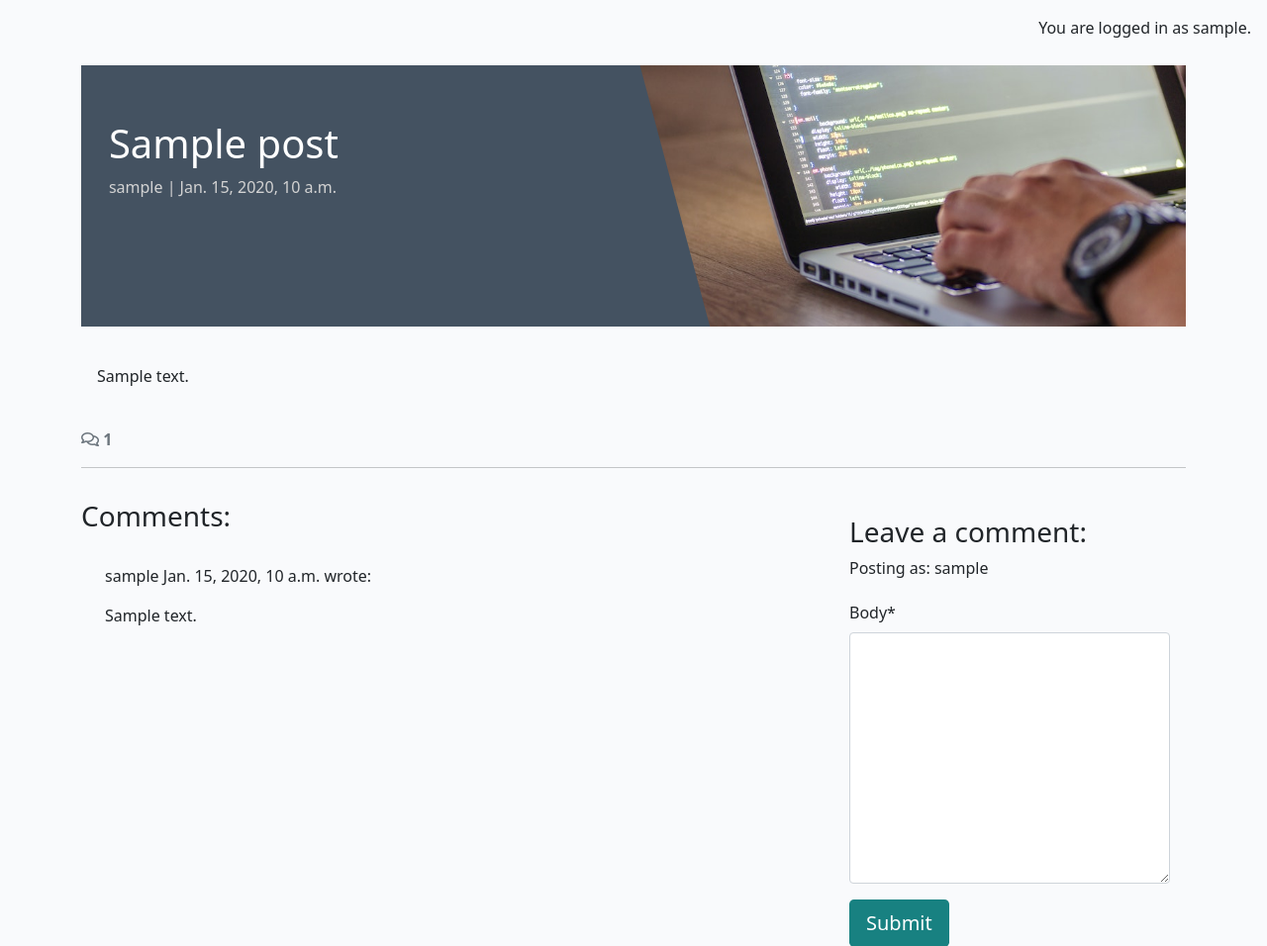
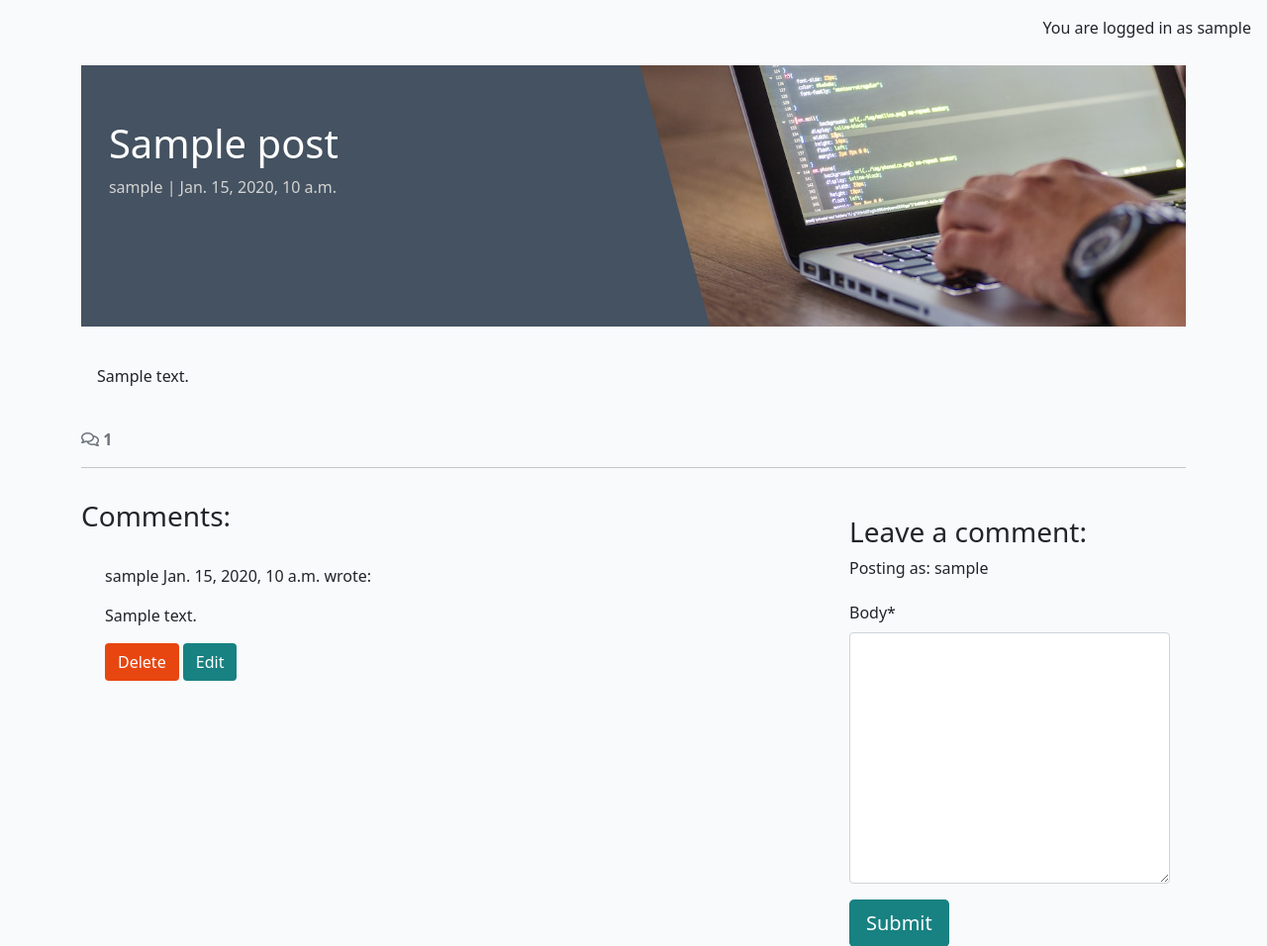
Before and after one commit to Jordalenko/django_blog, a Django app: a page that uses templates/base.html in a window 1280 px wide. Shown: the part 60-1016 px from the top of the page at 99% size. Run offline with Django 4.2, Linux system fonts and the light colour scheme; a user stored in the database is signed in; tables that the repository leaves empty hold one stand-in row (values such as "Sample post"); some libraries are stand-ins or nearby versions.

Commit message:
Add Comment edit and delete functionality.

```diff
--- a/blog/templates/blog/post_detail.html
+++ b/blog/templates/blog/post_detail.html
@@ -66,6 +66,10 @@
                         This comment is awaiting approval
                     </p>
                     {% endif %}
+                    {% if user.is_authenticated and comment.author == user %}
+                    <button class="btn btn-delete" comment_id="{{ comment.id }}">Delete</button>
+                    <button class="btn btn-edit" comment_id="{{ comment.id }}">Edit</button>
+                    {% endif %}
                 </div>
                 <!-- Our for loop ends here -->
                 {% endfor %}
@@ -77,12 +81,10 @@
                 {% if user.is_authenticated %}
                 <h3>Leave a comment:</h3>
                 <p>Posting as: {{ user.username }}</p>
-        <form id="commentForm" method="post"
-          style="margin-top: 1.3em;">
+                <form id="commentForm" method="post" style="margin-top: 1.3em;">
                     {{ comment_form | crispy }}
                     {% csrf_token %}
-          <button id="submitButton" type="submit"
-            class="btn btn-signup btn-lg">Submit</button>
+                    <button id="submitButton" type="submit" class="btn btn-signup btn-lg">Submit</button>
                 </form>
                 {% else %}
                 <p>Log in to leave a comment</p>
@@ -91,5 +93,29 @@
         </div>
     </div>
 </div>
+<!-- Delete confirmation modal -->
+<div class="modal fade" id="deleteModal" tabindex="-1" aria-labelledby="deleteModalLabel" aria-hidden="true">
+    <div class="modal-dialog">
+        <div class="modal-content">
+            <div class="modal-header">
+                <h5 class="modal-title" id="deleteModalLabel">Delete comment?</h5>
+                <button type="button" class="btn-close" data-bs-dismiss="modal" aria-label="Close"></button>
+            </div>
+            <div class="modal-body">
+                Are you sure you want to delete your comment?
+                This action cannot be undone.
+            </div>
+            <div class="modal-footer">
+                <button type="button" class="btn btn-secondary" data-bs-dismiss="modal">Close</button>
+                <a id="deleteConfirm" href="#" class="btn
+          btn-danger">Delete</a>
+            </div>
+        </div>
+    </div>
+</div>
 
 {% endblock content %}
+
+{% block extras %}
+<script src="{% static 'js/comments.js' %}"></script>
+{% endblock %}
--- a/blog/urls.py
+++ b/blog/urls.py
@@ -4,4 +4,6 @@ from django.urls import path
 urlpatterns = [
     path('', views.PostList.as_view(), name='home'),
     path('<slug:slug>/', views.post_detail, name='post_detail'),
+    path('<slug:slug>/edit_comment/<int:comment_id>', views.comment_edit, name='comment_edit'),
+    path('<slug:slug>/delete_comment/<int:comment_id>', views.comment_delete, name='comment_delete'),
 ]
--- a/blog/views.py
+++ b/blog/views.py
@@ -1,7 +1,8 @@
-from django.shortcuts import render, get_object_or_404
+from django.shortcuts import render, get_object_or_404, reverse
 from django.views import generic
 from django.contrib import messages
-from .models import Post
+from django.http import HttpResponseRedirect
+from .models import Post, Comment
 from .forms import CommentForm
 
 # Create your views here.
@@ -9,6 +10,7 @@ class PostList(generic.ListView):
     queryset = Post.objects.filter(status=1)
     template_name = "blog/index.html"
     paginate_by = 6
+
 
 def post_detail(request, slug):
     """
@@ -28,8 +30,9 @@ def post_detail(request, slug):
     post = get_object_or_404(queryset, slug=slug)
     comments = post.comments.all().order_by("-created_on")
     comment_count = post.comments.filter(approved=True).count()
+
     if request.method == "POST":
-        # print("Received a POST request")
+        print("Received a POST request")
         comment_form = CommentForm(data=request.POST)
         if comment_form.is_valid():
             comment = comment_form.save(commit=False)
@@ -39,19 +42,59 @@ def post_detail(request, slug):
             messages.add_message(
                 request, messages.SUCCESS,
                 'Comment submitted and awaiting approval'
-    )
+            )
 
     comment_form = CommentForm()
 
-    # print("About to render template")
+    print("About to render template")
 
     return render(
-    request,
-    "blog/post_detail.html",
-    {
-        "post": post,
-        "comments": comments,
-        "comment_count": comment_count,
-        "comment_form": comment_form,
-    }
-)
+        request,
+        "blog/post_detail.html",
+        {
+            "post": post,
+            "comments": comments,
+            "comment_count": comment_count,
+            "comment_form": comment_form,
+        },
+    )
+
+
+def comment_edit(request, slug, comment_id):
+    """
+    view to edit comments
+    """
+    if request.method == "POST":
+
+        queryset = Post.objects.filter(status=1)
+        post = get_object_or_404(queryset, slug=slug)
+        comment = get_object_or_404(Comment, pk=comment_id)
+        comment_form = CommentForm(data=request.POST, instance=comment)
+
+        if comment_form.is_valid() and comment.author == request.user:
+            comment = comment_form.save(commit=False)
+            comment.post = post
+            comment.approved = False
+            comment.save()
+            messages.add_message(request, messages.SUCCESS, 'Comment Updated!')
+        else:
+            messages.add_message(request, messages.ERROR, 'Error updating comment!')
+
+    return HttpResponseRedirect(reverse('post_detail', args=[slug]))
+
+
+def comment_delete(request, slug, comment_id):
+    """
+    view to delete comment
+    """
+    queryset = Post.objects.filter(status=1)
+    post = get_object_or_404(queryset, slug=slug)
+    comment = get_object_or_404(Comment, pk=comment_id)
+
+    if comment.author == request.user:
+        comment.delete()
+        messages.add_message(request, messages.SUCCESS, 'Comment deleted!')
+    else:
+        messages.add_message(request, messages.ERROR, 'You can only delete your own comments!')
+
+    return HttpResponseRedirect(reverse('post_detail', args=[slug]))
--- a/codestar/settings.py
+++ b/codestar/settings.py
@@ -28,7 +28,7 @@ TEMPLATES_DIR = os.path.join(BASE_DIR, 'templates')
 SECRET_KEY = os.environ.get("SECRET_KEY")
 
 # SECURITY WARNING: don't run with debug turned on in production!
-DEBUG = True
+DEBUG = False
 
 ALLOWED_HOSTS = [
     '.herokuapp.com',
--- /dev/null
+++ b/static/js/comments.js
@@ -0,0 +1,44 @@
+const editButtons = document.getElementsByClassName("btn-edit");
+const commentText = document.getElementById("id_body");
+const commentForm = document.getElementById("commentForm");
+const submitButton = document.getElementById("submitButton");
+const deleteModal = new bootstrap.Modal(document.getElementById("deleteModal"));
+const deleteButtons = document.getElementsByClassName("btn-delete");
+const deleteConfirm = document.getElementById("deleteConfirm");
+/**
+* Initializes edit functionality for the provided edit buttons.
+*
+* For each button in the `editButtons` collection:
+* - Retrieves the associated comment's ID upon click.
+* - Fetches the content of the corresponding comment.
+* - Populates the `commentText` input/textarea with the comment's content for editing.
+* - Updates the submit button's text to "Update".
+* - Sets the form's action attribute to the `edit_comment/{commentId}` endpoint.
+*/
+for (let button of editButtons) {
+    button.addEventListener("click", (e) => {
+        let commentId = e.target.getAttribute("comment_id");
+        let commentContent = document.getElementById(`comment${commentId}`).innerText;
+        commentText.value = commentContent;
+        submitButton.innerText = "Update";
+        commentForm.setAttribute("action", `edit_comment/${commentId}`);
+    });
+}
+
+/**
+* Initializes deletion functionality for the provided delete buttons.
+*
+* For each button in the `deleteButtons` collection:
+* - Retrieves the associated comment's ID upon click.
+* - Updates the `deleteConfirm` link's href to point to the
+* deletion endpoint for the specific comment.
+* - Displays a confirmation modal (`deleteModal`) to prompt
+* the user for confirmation before deletion.
+*/
+for (let button of deleteButtons) {
+    button.addEventListener("click", (e) => {
+        let commentId = e.target.getAttribute("comment_id");
+        deleteConfirm.href = `delete_comment/${commentId}`;
+        deleteModal.show();
+    });
+}
--- a/static/js/script.js
+++ /dev/null
@@ -1,4 +0,0 @@
-console.log("Life, The Universe and Everything!");
-// This is a simple JavaScript file that logs "Hello, World!" to the console.
-// You can add more functionality here as needed.
-// For example, you can create a function that adds two numbers:
--- a/templates/base.html
+++ b/templates/base.html
@@ -1,9 +1,6 @@
 {% load static %}
 
 {% url 'home' as home_url %}
-
-{% url 'about' as about_url %}
-
 {% url 'account_login' as login_url %}
 {% url 'account_signup' as signup_url %}
 {% url 'account_logout' as logout_url %}
@@ -47,25 +44,18 @@
             <div class="collapse navbar-collapse" id="navbarText">
                 <ul class="navbar-nav me-auto mb-2 mb-lg-0">
                     <li class="nav-item">
-                        <a class="nav-link
-                            {% if request.path == home_url %}active{% endif %}"
-                            aria-current="page"
-                            href="{% url 'home' %}"
-                            >Home</a
-                        >
+                        <a class="nav-link {% if request.path == home_url %}active{% endif %}" aria-current="page"
+                            href="{% url 'home' %}">Home</a>
                     </li>
                     <li class="nav-item">
-                        <a
-                          class="nav-link
-                          {% if request.path == about_url %}active{%endif%}"
-                          aria-current="page"
-                          href="{% url 'about' %}"
-                          >About</a
-                        >
+                        <a class="nav-link
+                          {% if request.path == about_url %}active{%endif%}" aria-current="page"
+                            href="{% url 'about' %}">About</a>
                     </li>
                     {% if user.is_authenticated %}
                     <li class="nav-item">
-                          <a class="nav-link {% if request.path == logout_url %}active{% endif %}" aria-current="page" href="{% url 'account_logout' %}">Logout</a>
+                        <a class="nav-link {% if request.path == logout_url %}active{% endif %}" aria-current="page"
+                            href="{% url 'account_logout' %}">Logout</a>
                     </li>
                     {% else %}
                     <li class="nav-item">
@@ -73,7 +63,8 @@
                             href="{% url 'account_signup' %}">Register</a>
                     </li>
                     <li class="nav-item">
-                          <a class="nav-link {% if request.path == login_url %}active{% endif %}" aria-current="page" href="{% url 'account_login' %}">Login</a>
+                        <a class="nav-link {% if request.path == login_url %}active{% endif %}" aria-current="page"
+                            href="{% url 'account_login' %}">Login</a>
                     </li>
                     {% endif %}
                 </ul>
@@ -92,8 +83,7 @@
                 <div class="alert {{ message.tags }} alert-dismissible
                     fade show" id="msg" role="alert">
                     {{ message | safe }}
-                    <button type="button" class="btn-close"
-                    data-bs-dismiss="alert" aria-label="Close"></button>
+                    <button type="button" class="btn-close" data-bs-dismiss="alert" aria-label="Close"></button>
                 </div>
                 {% endfor %}
             </div>
@@ -102,14 +92,11 @@
 
     <main class="flex-shrink-0 main-bg">
         {% if user.is_authenticated %}
-        <p class="text-end m-3">
-            You are logged in as {{ user }}.
-        </p>
+        <p class="text-end m-3">You are logged in as {{ user }}</p>
         {% else %}
-        <p class="text-end m-3">
-            You are not logged in.
-        </p>
+        <p class="text-end m-3">You are not logged in</p>
         {% endif %}
+
         {% block content %}
         <!-- Content Goes here -->
         {% endblock content %}
@@ -133,7 +120,8 @@
     <script src="https://cdn.jsdelivr.net/npm/bootstrap@5.0.1/dist/js/bootstrap.bundle.min.js"
         integrity="sha384-gtEjrD/SeCtmISkJkNUaaKMoLD0//ElJ19smozuHV6z3Iehds+3Ulb9Bn9Plx0x4" crossorigin="anonymous">
         </script>
-    <script src="{% static 'js/script.js' %}"></script>
+    {% block extras %}
+    {% endblock %}
 </body>
 
 </html>
```
Lines whose indentation alone changed are shown as unchanged.
